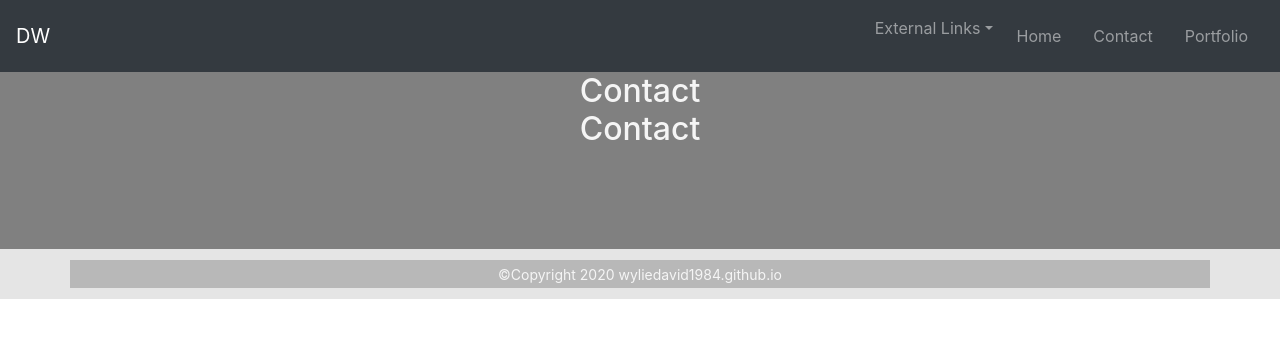
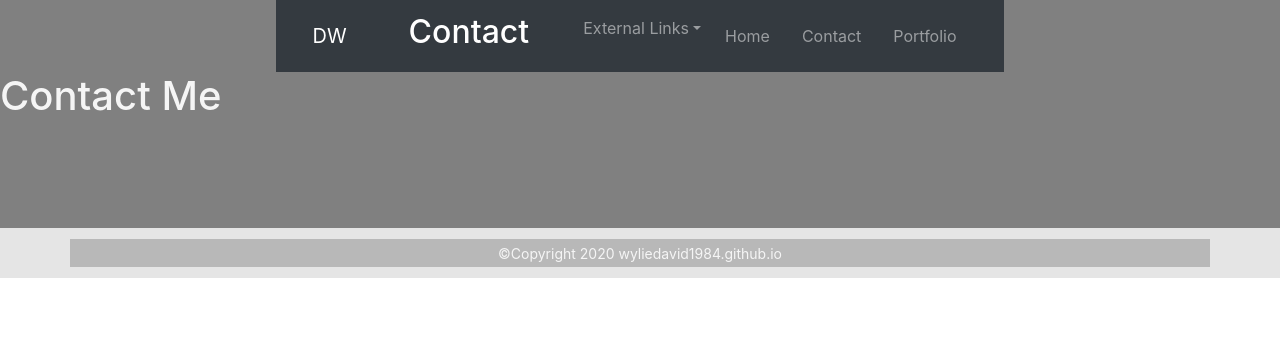
Before and after one commit to wyliedavid1984/reactPortfolio, a React (Create React App) app: page /contact in a window 1280 px wide. Shown: the top 338 px of the page. Built offline with nearby package versions, Linux system fonts and the light colour scheme.

Commit message:
added title to navbar

```diff
--- a/src/App.js
+++ b/src/App.js
@@ -13,7 +13,6 @@ function App() {
     <Router>
       <div style={{background:"grey", color:"whitesmoke"}}>
         <NavigationBar />
-        <PageHeader />
         <Wrapper>
           <Route exact path="/" component={Home} />
           <Route exact path="/home" component={Home} />
--- a/src/components/Navbar/index.js
+++ b/src/components/Navbar/index.js
@@ -1,18 +1,30 @@
 import React from "react";
 import { Link } from "react-router-dom";
-import "./style.css";
-import NavDropdown from "react-bootstrap/NavDropdown"
-import Navbar from "react-bootstrap/Navbar"
-import Nav from "react-bootstrap/Nav"
+import NavDropdown from "react-bootstrap/NavDropdown";
+import Navbar from "react-bootstrap/Navbar";
+import Nav from "react-bootstrap/Nav";
+import PageHeader from "../PageHeader/PageHeader";
+import Row from "react-bootstrap/Row";
+import Col from "react-bootstrap/Col"
 // Depending on the current path, this component sets the "active" class on the appropriate navigation link item
-function Navigationbar() {
+function NavigationBar() {
   return (
-    <Navbar bg="dark" expand="lg" variant="dark">
+    <Row style={{display:"flex", justifyContent:"space-around"}}>
+      <Navbar bg="dark" expand="lg" variant="dark" >
+        <Col style={{marginLeft:"5px"}}>
         <Navbar.Brand href="#home">
-        <Link className="navbar-brand" to="/">DW</Link></Navbar.Brand>
+          <Link className="navbar-brand" to="/">DW</Link>
+        </Navbar.Brand>
+        </Col>
+        <Col>
+        <Navbar.Brand>
+          <PageHeader />
+        </Navbar.Brand>
+        </Col>
+        <Col>
         <Navbar.Toggle aria-controls="basic-navbar-nav" />
           <Navbar.Collapse id="basic-navbar-nav">
-          <Nav className="ml-auto mr-10">
+            <Nav className="mr-10">
               <NavDropdown title="External Links" id="basic-nav-dropdown">
                 <NavDropdown.Item href="https://github.com/wyliedavid1984" rel="noreferrer" target="_blank"><i className="fa fa-github" aria-hidden="true"> </i>Github</NavDropdown.Item>
                 <NavDropdown.Item href="https://www.linkedin.com/in/david-wylie-1826b41b8/" rel="noreferrer" target="_blank"><i className="fa fa-linkedin-square" aria-hidden="true"> </i>LinkedIn</NavDropdown.Item>
@@ -23,8 +35,10 @@ function Navigationbar() {
               <Nav.Link href="#portfolio"> <Link to="/portfolio" className={window.location.pathname === "/portfolio" ? "nav-link primary" : "nav-link"}>Portfolio</Link></Nav.Link>
             </Nav>
           </Navbar.Collapse>
+          </Col>
       </Navbar>
+    </Row>
   );
 }
 
-export default Navigationbar;
+export default NavigationBar;
--- a/src/components/Navbar/style.css
+++ /dev/null
@@ -1,3 +0,0 @@
-nav.navbar .navbar-default {
-  margin-bottom: 0;
-}
--- a/src/components/PageHeader/PageHeader.js
+++ b/src/components/PageHeader/PageHeader.js
@@ -1,5 +1,4 @@
 import React from 'react'
-import "./style.css"
 
 export default function PageHeader() {
 
--- a/src/components/PageHeader/style.css
+++ /dev/null
@@ -1,6 +0,0 @@
-.header{
-    background-color: grey;
-    display: flex;
-    justify-content: center;
-    margin-bottom: 0px;
-}
--- a/src/pages/Contact.js
+++ b/src/pages/Contact.js
@@ -4,7 +4,7 @@ import PageHeader from "../components/PageHeader/PageHeader"
 export default function Contact() {
     return (
         <div>
-            <PageHeader />
+            <h1>Contact Me</h1>
         </div>
     )
 }
--- a/src/pages/Portfolio.js
+++ b/src/pages/Portfolio.js
@@ -54,7 +54,6 @@ class Portfolio extends Component {
   render() {
     return (
       <div>
-          <PageHeader />
         <h1 className="text-center">{this.state.projects[0].title}</h1>
 
         <Card image={this.state.projects[0].image} handleBtnClick={this.handleBtnClick} />
@@ -62,6 +61,8 @@ class Portfolio extends Component {
            {this.state.projects[0].about}
         </h3>
         <section className="cardContainer">
+            <br />
+            <br />
         {this.state.projects.map(project => (
             <section style={{pt:"10px",  marginRight:"10px", marginLeft:"10px"}}>
                 <h3 className="cardTitle"><a href={project.deployedUrl} target="_blank" style={{color:"black"}}>{project.title}</a></h3>
```
Lines whose indentation alone changed are shown as unchanged.
